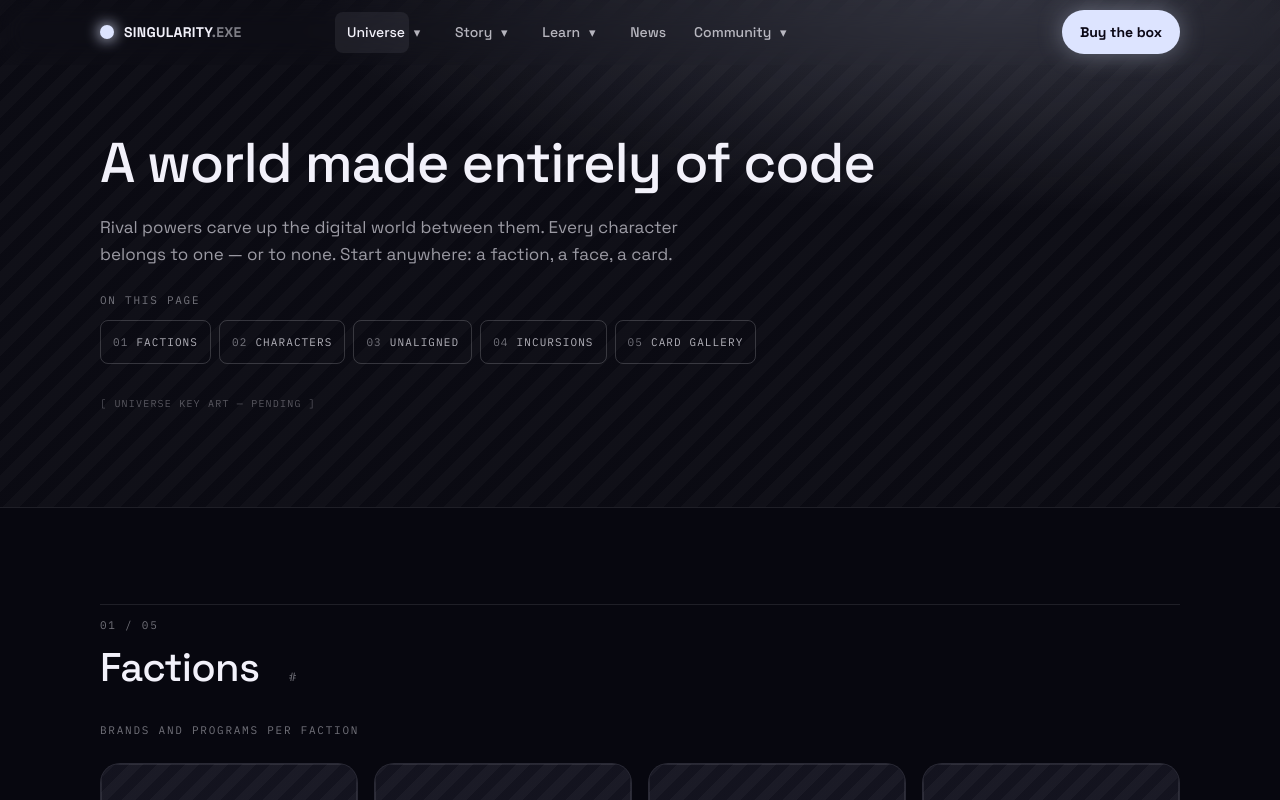
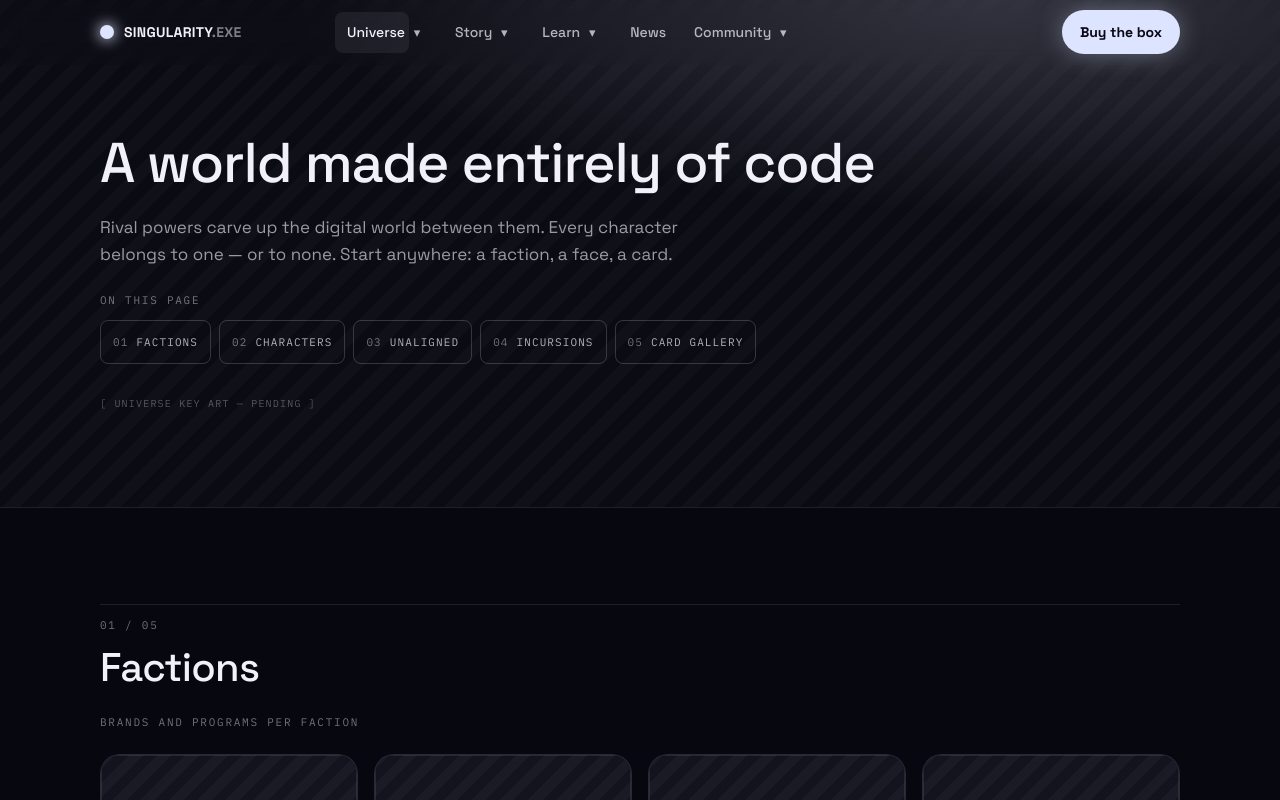
Before and after one commit to wksnders/singularity-website, a Vue app: page /universe in a window 1280 px wide. Shown: the top 800 px of the page. Built offline with nearby package versions, Linux system fonts and the light colour scheme; a web font is replaced by a local one.

Commit message:
section markers dont have a sperate copy button. we can figure out if and how to deep link later but this wasnt looking good.

```diff
--- a/src/components/molecules/SectionMarker.vue
+++ b/src/components/molecules/SectionMarker.vue
@@ -1,37 +1,18 @@
 <script setup lang="ts">
 /**
- * W3 — the section marker that opens every band: hairline, NN / TOTAL, the
- * heading, and a copyable "#" that puts the deep link on the clipboard.
- * Section ids are public URLs. They are never renamed.
+ * W3 — the section marker that opens every band: hairline, NN / TOTAL, and the
+ * heading. Section ids are public URLs. They are never renamed.
  */
-import { ref } from 'vue';
 import MonoLabel from '@/components/atoms/MonoLabel.vue';
-import { t } from '@/content';
 
-const props = defineProps<{
+defineProps<{
   id: string;
   index: number;
   total: number;
   heading: string;
 }>();
 
-const copied = ref(false);
-let timer: number | undefined;
-
 const pad = (n: number) => String(n).padStart(2, '0');
-
-async function copyLink(): Promise<void> {
-  const url = `${window.location.origin}${window.location.pathname}#${props.id}`;
-  try {
-    await navigator.clipboard.writeText(url);
-  } catch {
-    // Clipboard denied — the anchor in the address bar is the fallback.
-    window.location.hash = props.id;
-  }
-  copied.value = true;
-  window.clearTimeout(timer);
-  timer = window.setTimeout(() => (copied.value = false), 1600);
-}
 </script>
 
 <template>
@@ -40,14 +21,6 @@ async function copyLink(): Promise<void> {
     <MonoLabel tone="faint" class="c-marker__count">{{ pad(index) }} / {{ pad(total) }}</MonoLabel>
     <div class="c-marker__head">
       <h2 class="c-marker__heading">{{ heading }}</h2>
-      <button
-        type="button"
-        class="c-marker__copy"
-        :aria-label="`${t('wayfinding.copyLink')}: ${heading}`"
-        @click="copyLink()"
-      >
-        {{ copied ? t('wayfinding.copied') : '#' }}
-      </button>
     </div>
   </div>
 </template>
@@ -78,20 +51,4 @@ async function copyLink(): Promise<void> {
 .c-marker__heading {
   font-size: var(--size-h2);
 }
-
-.c-marker__copy {
-  min-width: 44px;
-  min-height: 44px;
-  border: 0;
-  background: none;
-  color: var(--color-ink-faint);
-  font-family: var(--font-mono);
-  font-size: var(--size-mono-m);
-  letter-spacing: 0.1em;
-  cursor: pointer;
-}
-
-.c-marker__copy:hover {
-  color: var(--color-accent-text);
-}
 </style>
```
